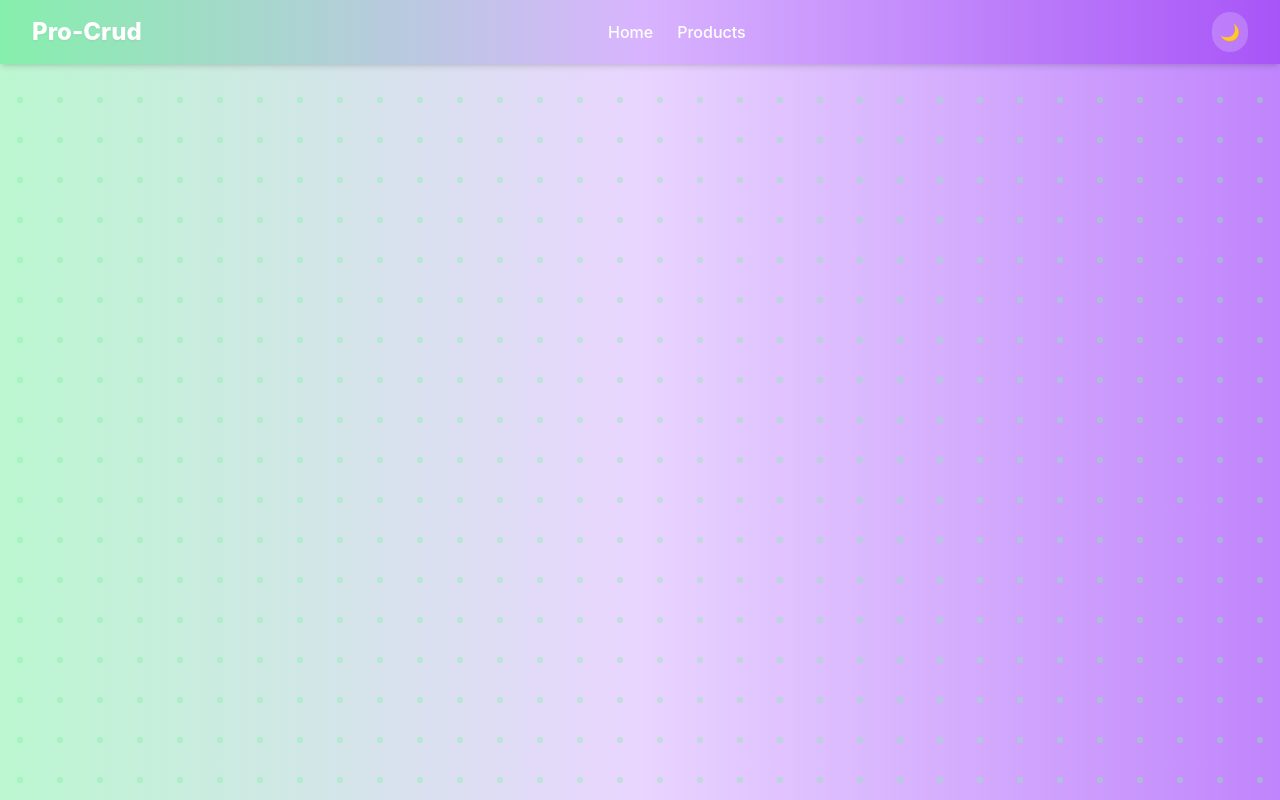
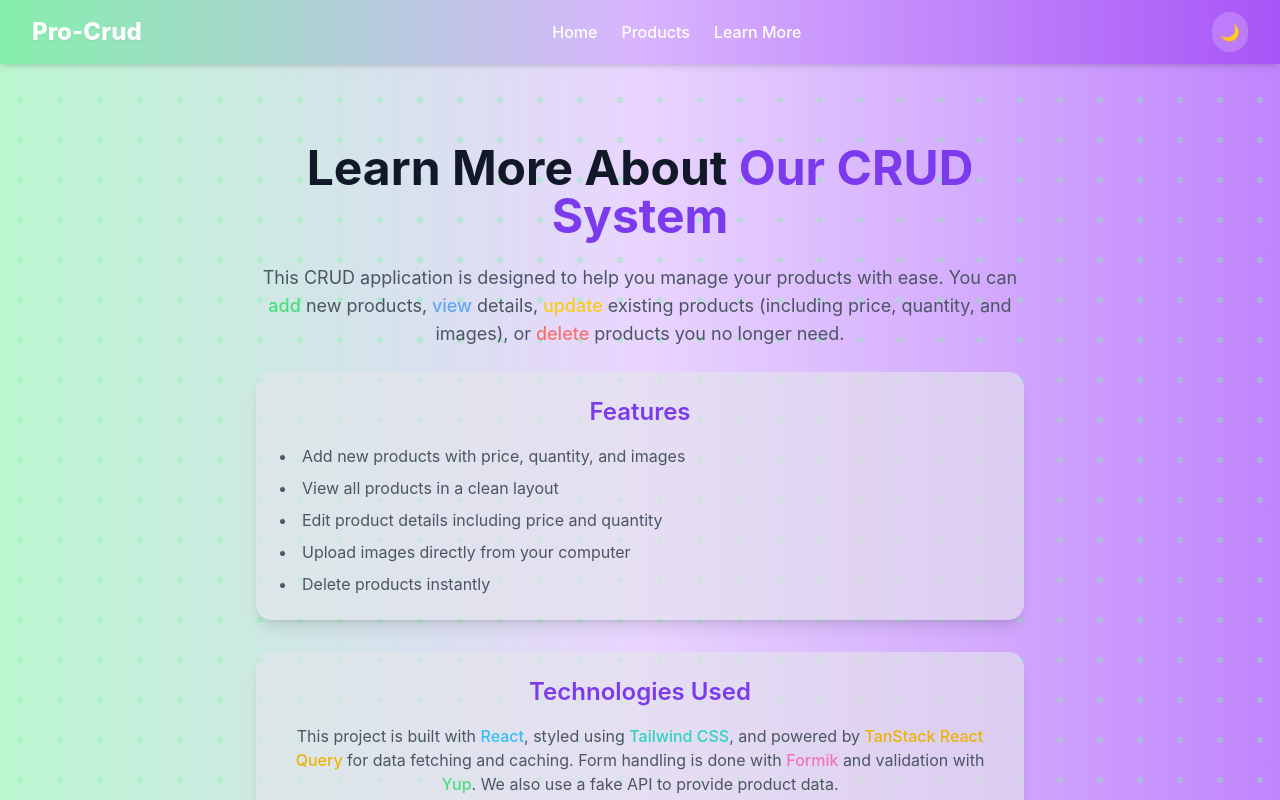
Before and after one commit to ahmedos248/pro-crud, a React (Create React App) app: page /learn-more in a window 1280 px wide. Shown: the top 800 px of the page. Built offline with nearby package versions, Linux system fonts and the light colour scheme.

Commit message:
add learn more page finished home introduction

```diff
--- a/src/App.js
+++ b/src/App.js
@@ -5,6 +5,7 @@ import Navbar from "./components/Navbar";
 import { colorPalette } from "./utils/colorPalette";
 import Products from "./pages/Products";
 import BackgroundTexture from "./ui/BackgroundTexture";
+import LearnMore from "./pages/LearnMore";
 
 export default function App() {
   const [darkMode, setDarkMode] = useState(false);
@@ -40,6 +41,7 @@ export default function App() {
           <Routes>
             <Route path="/" element={<Home />} />
             <Route path="/products" element={<Products darkMode={darkMode} />} />
+            <Route path="/learn-more" element={<LearnMore />} />
           </Routes>
         </main>
       </div>
--- a/src/components/Card.jsx
+++ b/src/components/Card.jsx
@@ -2,6 +2,9 @@ import { motion, useAnimation } from "framer-motion";
 import { useState } from "react";
 
 export default function Card({ imgSrc, alt, darkMode, initialPrice, initialQuantity }) {
+    const [src, setSrc] = useState(
+        imgSrc && imgSrc.startsWith("http") ? imgSrc : "/fallback.png"
+    );
     const controls = useAnimation();
     const [isHover, setIsHover] = useState(false);
     const [isExpanded, setIsExpanded] = useState(false);
@@ -54,8 +57,10 @@ export default function Card({ imgSrc, alt, darkMode, initialPrice, initialQuant
                 style={{ perspective: 600 }}
             >
                 <img
-                    src={imgSrc}
-                    alt={alt}
+                    src={src}
+                    alt={alt || "Product"}
+                    loading="lazy"
+                    onError={() => setSrc("/fallback.png")}
                     className="w-full h-full object-cover rounded-xl"
                 />
 
--- a/src/components/Navbar.jsx
+++ b/src/components/Navbar.jsx
@@ -30,6 +30,9 @@ export default function Navbar({ darkMode, setDarkMode }) {
                                 </Link>
                                 <Link to="/Products" className="hover:underline">
                                     Products
+                                </Link>
+                                <Link to="/learn-more" className="hover:underline">
+                                    Learn More
                                 </Link>
                             </div>
 
@@ -126,6 +129,14 @@ export default function Navbar({ darkMode, setDarkMode }) {
                         >
                             Products
                         </Link>
+                        <Link
+                            to="/learn-more"
+                            onClick={() => setIsOpen(false)}
+                            className={`py-2 px-2 rounded transition ${darkMode ? "hover:bg-white/10" : "hover:bg-gray-100"
+                                }`}
+                        >
+                            Learn More
+                        </Link>
                     </nav>
                 </aside>
             </div>
--- a/src/hooks/useProducts.js
+++ b/src/hooks/useProducts.js
@@ -13,27 +13,17 @@ export function useProducts() {
                 );
                 const data = await res.json();
 
-                // Create validation promises for all items
-                const validationPromises = data.map(async (item) => {
-                    const url = item.images?.[0];
-                    if (!url || !url.startsWith("http") || !item.title?.trim()) return null;
+                // Map products directly (no pre-validation)
+                const products = data
+                    .filter((item) => item.title?.trim() && item.images?.[0])
+                    .map((item) => ({
+                        id: item.id,
+                        img: item.images[0],
+                        alt: item.title,
+                        price: item.price,
+                    }));
 
-                    const isValid = await new Promise((resolve) => {
-                        const img = new Image();
-                        img.src = url;
-                        img.onload = () => resolve(true);
-                        img.onerror = () => resolve(false);
-                    });
-
-                    return isValid
-                        ? { id: item.id, img: url, alt: item.title, price: item.price }
-                        : null;
-                });
-
-                // Wait for all validations to finish
-                const validProducts = (await Promise.all(validationPromises)).filter(Boolean);
-
-                setCards(validProducts);
+                setCards(products);
             } catch (err) {
                 console.error("Fetch error:", err);
             } finally {
--- a/src/pages/Home.jsx
+++ b/src/pages/Home.jsx
@@ -1,9 +1,27 @@
+import { Link } from "react-router-dom";
 export default function Home() {
     return (
-        <div className="h-[100vh] flex items-center justify-center">
-            <h1 className="text-4xl font-bold drop-shadow-lg">
-                Welcome to Pro-Crud 🎉
+        <section className="flex flex-col items-center justify-center min-h-screen text-gray-900 dark:text-white text-center px-6">
+            <h1 className="text-4xl md:text-6xl font-bold mb-6">
+                Welcome to <span className="dark:text-violet-400 text-violet-600">Our CRUD System</span>
             </h1>
-        </div>
+            <p className="text-lg md:text-xl text-gray-900 dark:text-gray-300 max-w-2xl mb-8">
+                Manage your data with ease — create, view, update, and delete records in just a few clicks.
+                Built with <span className="dark:text-sky-400 text-sky-600 font-medium">React</span> and <span className="dark:text-teal-400 text-teal-600 font-medium">Tailwind CSS</span>.
+            </p>
+            <div className="flex gap-4">
+                <Link to="/products">
+                    <button className="px-6 py-3 bg-violet-500 hover:bg-violet-600 rounded-xl shadow-lg transition">
+                        Get Started
+                    </button>
+                </Link>
+                <Link to="/learn-more">
+                    <button className="px-6 py-3 border border-gray-500 dark:hover:bg-gray-800 hover:bg-gray-500 rounded-xl transition">
+                        Learn More
+                    </button>
+                </Link>
+
+            </div>
+        </section>
     );
 }
--- /dev/null
+++ b/src/pages/LearnMore.jsx
@@ -0,0 +1,51 @@
+export default function LearnMore() {
+    return (
+        <section className="min-h-screen dark:text-white text-gray-900 px-6 py-12 flex flex-col items-center">
+            <div className="max-w-3xl text-center">
+                <h1 className="text-4xl md:text-5xl font-bold mb-6">
+                    Learn More About <span className="dark:text-violet-400 text-violet-600">Our CRUD System</span>
+                </h1>
+
+                <p className="text-lg dark:text-gray-300 text-gray-600 mb-6">
+                    This CRUD application is designed to help you manage your products with ease.
+                    You can <span className="text-green-400 font-medium">add</span> new products,
+                    <span className="text-blue-400 font-medium"> view</span> details,
+                    <span className="text-yellow-400 font-medium"> update</span> existing products
+                    (including price, quantity, and images), or
+                    <span className="text-red-400 font-medium"> delete</span> products you no longer need.
+                </p>
+
+                <div className="dark:bg-gray-800/60 bg-gray-200/60 p-6 rounded-2xl shadow-lg mb-8">
+                    <h2 className="text-2xl font-semibold mb-4 dark:text-violet-300 text-violet-600">Features</h2>
+                    <ul className="space-y-2 dark:text-gray-300 text-gray-600 text-left list-disc list-inside">
+                        <li>Add new products with price, quantity, and images</li>
+                        <li>View all products in a clean layout</li>
+                        <li>Edit product details including price and quantity</li>
+                        <li>Upload images directly from your computer</li>
+                        <li>Delete products instantly</li>
+                    </ul>
+                </div>
+
+                <div className="dark:bg-gray-800/60 bg-gray-200/60  p-6 rounded-2xl shadow-lg mb-8">
+                    <h2 className="text-2xl font-semibold mb-4 dark:text-violet-300 text-violet-600">Technologies Used</h2>
+                    <p className="dark:text-gray-300 text-gray-600">
+                        This project is built with <span className="font-medium text-sky-400">React</span>,
+                        styled using <span className="font-medium text-teal-400">Tailwind CSS</span>, and powered by
+                        <span className="font-medium dark:text-yellow-300 text-yellow-500"> TanStack React Query</span> for data fetching and caching.
+                        Form handling is done with <span className="font-medium text-pink-400">Formik</span> and
+                        validation with <span className="font-medium text-green-400">Yup</span>.
+                        We also use a fake API to provide product data.
+                    </p>
+                </div>
+
+                <div className="dark:bg-gray-800/60 bg-gray-200/60  p-6 rounded-2xl shadow-lg">
+                    <h2 className="text-2xl font-semibold mb-4 dark:text-violet-300 text-violet-600">Developers</h2>
+                    <p className="dark:text-gray-300 text-gray-600">
+                        This system was developed by <span className="font-medium text-violet-400">Ahmed Osama </span>
+                        and <span className="font-medium text-violet-400">Eslam</span>.
+                    </p>
+                </div>
+            </div>
+        </section>
+    );
+}
```
Also changed, not shown: public/fallback.png (added).
